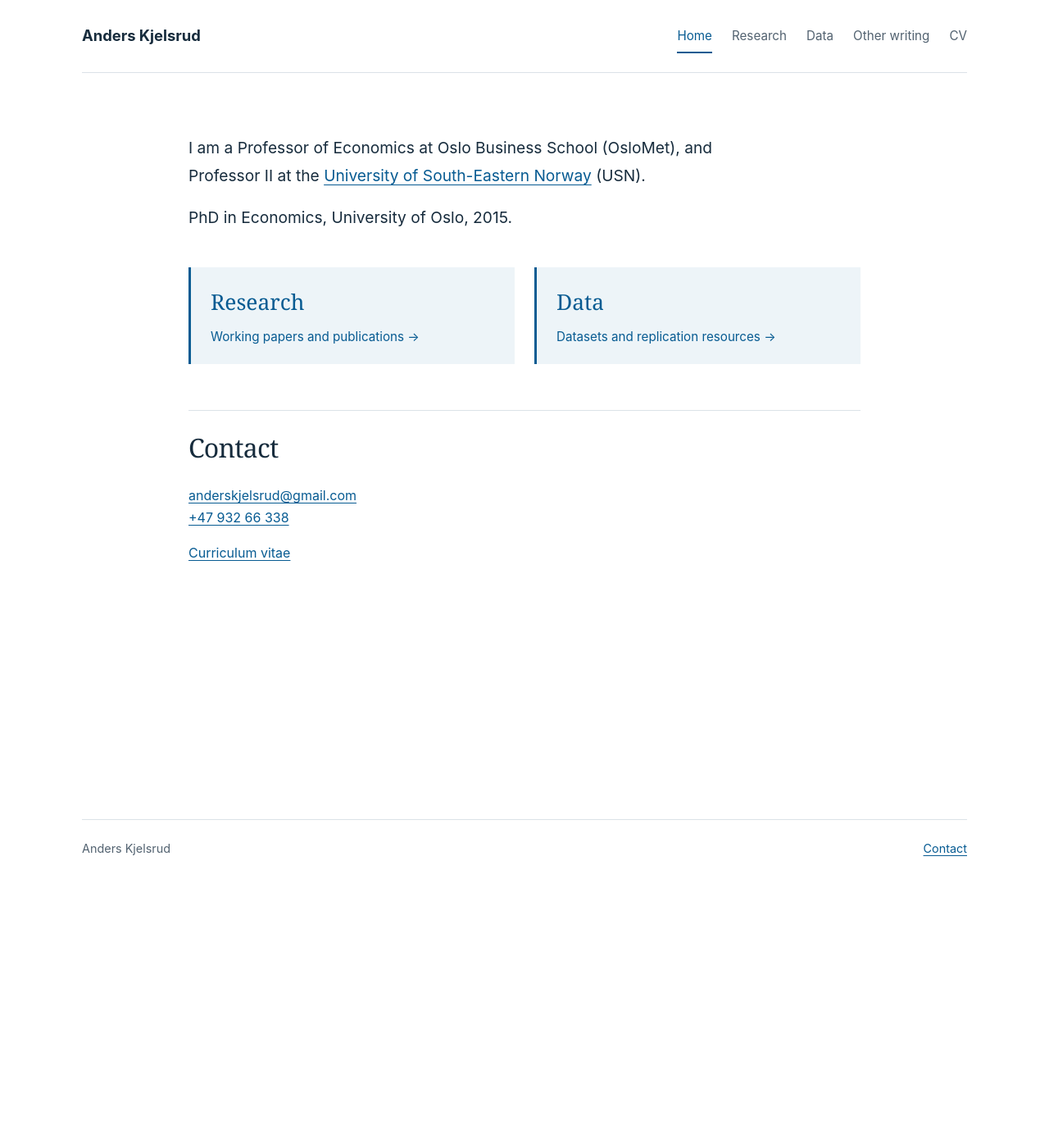
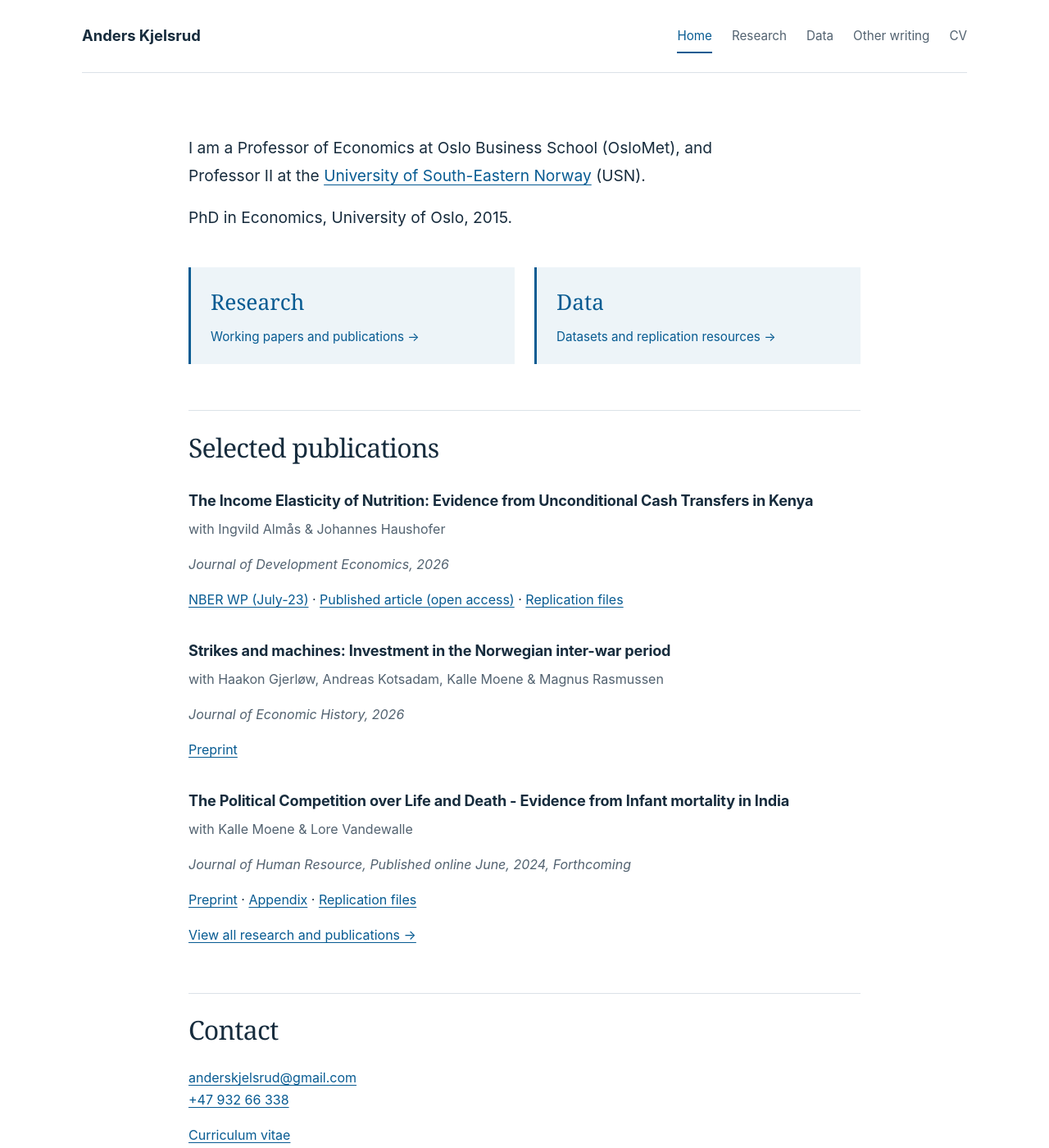
Before and after one commit to anderskjelsrud/anderskjelsrud.github.io, a Jekyll site: the page built from index.md, in a window 1280 px wide and 1400 px high. Shown: the whole window at 82% size. Built offline with Jekyll 4.4.1, drawn with Linux system fonts in a browser that asks for light colours.

Commit message:
Add selected publications to homepage
Added a section for selected publications with details on three papers, including authors, journals, and links to preprints and replication files.

```diff
--- a/index.md
+++ b/index.md
@@ -14,6 +14,34 @@ title: Home
 <a href="data.html"><strong>Data</strong><span>Datasets and replication resources →</span></a>
 </div>
 
+## Selected publications
+
+### The Income Elasticity of Nutrition: Evidence from Unconditional Cash Transfers in Kenya
+
+with Ingvild Almås & Johannes Haushofer
+
+*Journal of Development Economics, 2026*
+
+[NBER WP (July-23)](https://www.nber.org/papers/w25711) · [Published article (open access)](https://www.sciencedirect.com/science/article/pii/S0304387826001525) · [Replication files](https://data.mendeley.com/datasets/rxt4ns4c76/1)
+
+### Strikes and machines: Investment in the Norwegian inter-war period
+
+with Haakon Gjerløw, Andreas Kotsadam, Kalle Moene & Magnus Rasmussen
+
+*Journal of Economic History, 2026*
+
+[Preprint](https://drive.google.com/file/d/1fRMqq469i-MFCazlyxqpUwNn0ejEmLP0/view?usp=sharing)
+
+### The Political Competition over Life and Death - Evidence from Infant mortality in India
+
+with Kalle Moene & Lore Vandewalle
+
+*Journal of Human Resource, Published online June, 2024, Forthcoming*
+
+[Preprint](https://drive.google.com/file/d/1jyTKzUxPbmiIL3KoLX9RYgURLAzYIn36/view?usp=sharing) · [Appendix](https://drive.google.com/file/d/1PJky5MY5e0Oo_j9McyPLBT-kIshrwteF/view?usp=sharing) · [Replication files](https://doi.org/10.17632/9g9gnhmgpr.1)
+
+[View all research and publications →](research.html)
+
 ## Contact
 
 [anderskjelsrud@gmail.com](mailto:anderskjelsrud@gmail.com)
```
